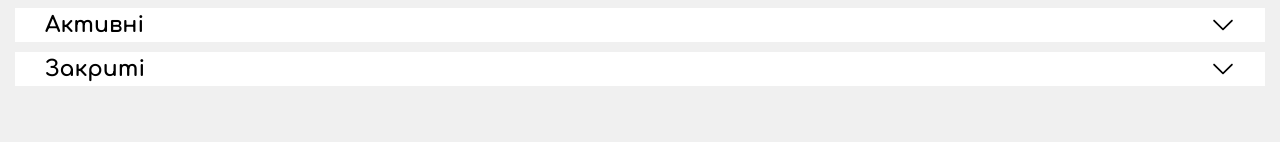
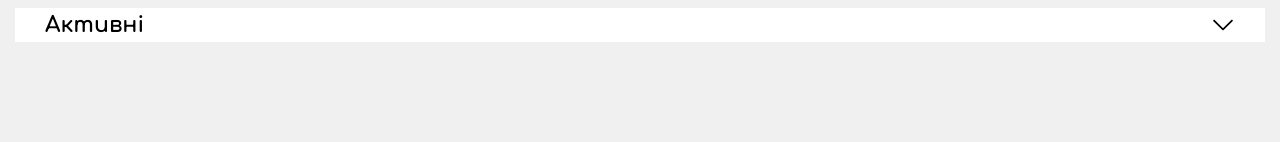
Before and after one commit to BotsiunDenys/soldiers_hub_project, a React (Vite) app: page /fees in a window 1280 px wide. Shown: the part 583-725 px from the top of the page. Built offline with nearby package versions, Linux system fonts and the light colour scheme.

Commit message:
fee sort fix

```diff
--- a/src/components/FeesCard/FeesCard.jsx
+++ b/src/components/FeesCard/FeesCard.jsx
@@ -3,7 +3,6 @@ import styles from "./FeesCard.module.scss";
 import feeActive from "../../assets/svg/donation-heart.svg";
 import feeClosed from "../../assets/svg/heart.svg";
 import test from "../../assets/test.jpg";
-import ModalWindow from "../modalWindow/modalWindow";
 
 const FeesCard = ({ data, status, setModalVisible, setCurrentFee }) => {
   return (
--- a/src/pages/Fees/Fees.jsx
+++ b/src/pages/Fees/Fees.jsx
@@ -143,14 +143,14 @@ const Fees = () => {
               setCurrentFee={setCurrentFee}
             />
           </SpoilerFees>
-          <SpoilerFees title="Закриті">
+          {/* <SpoilerFees title="Закриті">
             <FeesList
               status="closed"
               feeType={feeType}
               setModalVisible={setIsVisible}
               setCurrentFee={setCurrentFee}
             />
-          </SpoilerFees>
+          </SpoilerFees> */}
           <ModalWindow isVisible={isVisible} setIsVisible={setIsVisible} currentFee={currentFee} />
         </div>
       </section>
```
Also changed, not shown: src/components/FeesList/FeesList.jsx (+23 -8 lines).
